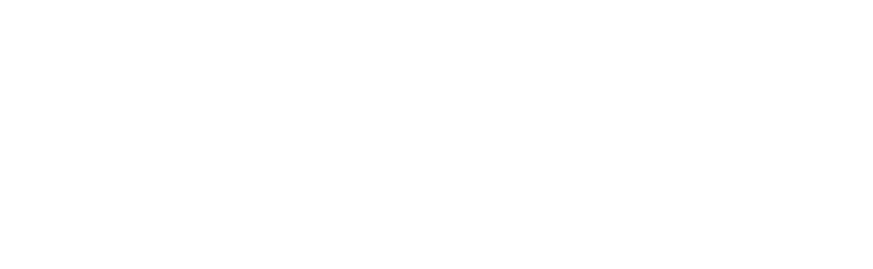
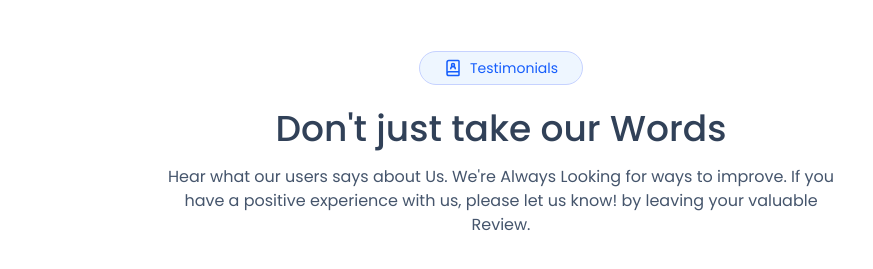
Before and after one commit to KunalxKushwaha/Resume-Builder, a React (Vite) app in the folder Frontend/: page / in a window 1280 px wide. Shown: the part 1481-1750 px from the top of the page, without its empty margins (139-1012 px from the left). Before the commit the page ends 1532 px from the top, so only its background shows below. Built offline with nearby package versions, Linux system fonts and the light colour scheme.

Commit message:
Testimonials added

```diff
--- a/Frontend/src/components/home/Testimonials.jsx
+++ b/Frontend/src/components/home/Testimonials.jsx
@@ -1,8 +1,15 @@
 import React from 'react'
+import { BookUserIcon, Zap } from 'lucide-react';
+import Title from './Title';
 
 const Testimonials = () => {
   return (
-    <div>
+    <div id='testimonials' className='flex flex-col items-center my-10 scroll-mt-12'>
+         <div className="flex items-center gap-2 text-sm text-blue-600 bg-blue-400/10 border border-indigo-200 rounded-full px-6 py-1.5">
+            <BookUserIcon className='size-4.5 stroke-blue-600'/>
+            <span>Testimonials</span>
+        </div>
+        <Title title="Don't just take our Words" description="Hear what our users says about Us. We're Always Looking for ways to improve. If you have a positive experience with us, please let us know! by leaving your valuable Review." />
 
     </div>
   )
--- a/Frontend/src/pages/Home.jsx
+++ b/Frontend/src/pages/Home.jsx
@@ -2,6 +2,7 @@
 import Banner from '../components/home/Banner'
 import Hero from '../components/home/Hero'
 import Features from '../components/home/Features'
+import Testimonials from '../components/home/Testimonials'
 
 const Home = () => {
   return (
@@ -9,6 +10,7 @@
       <Banner/>
       <Hero/>
       <Features/>
+      <Testimonials/>
     </div>
   )
 }
```
